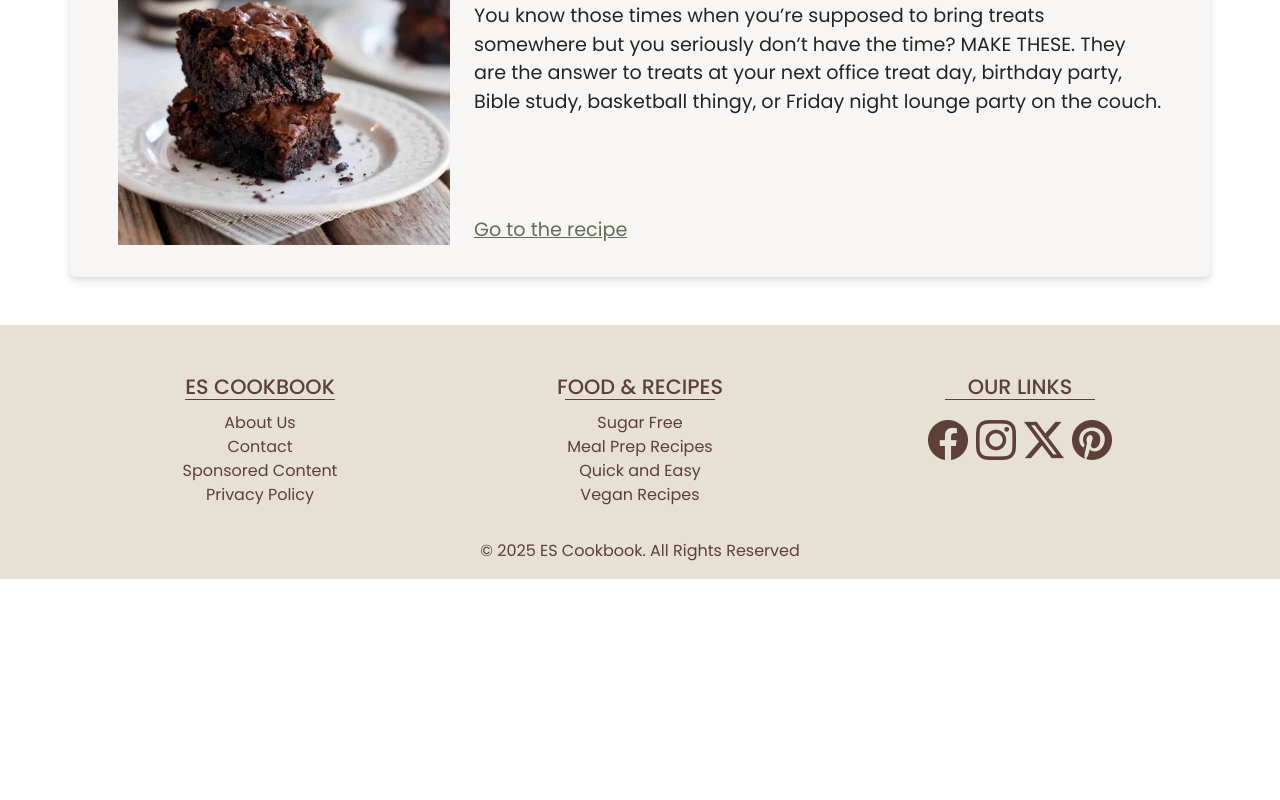
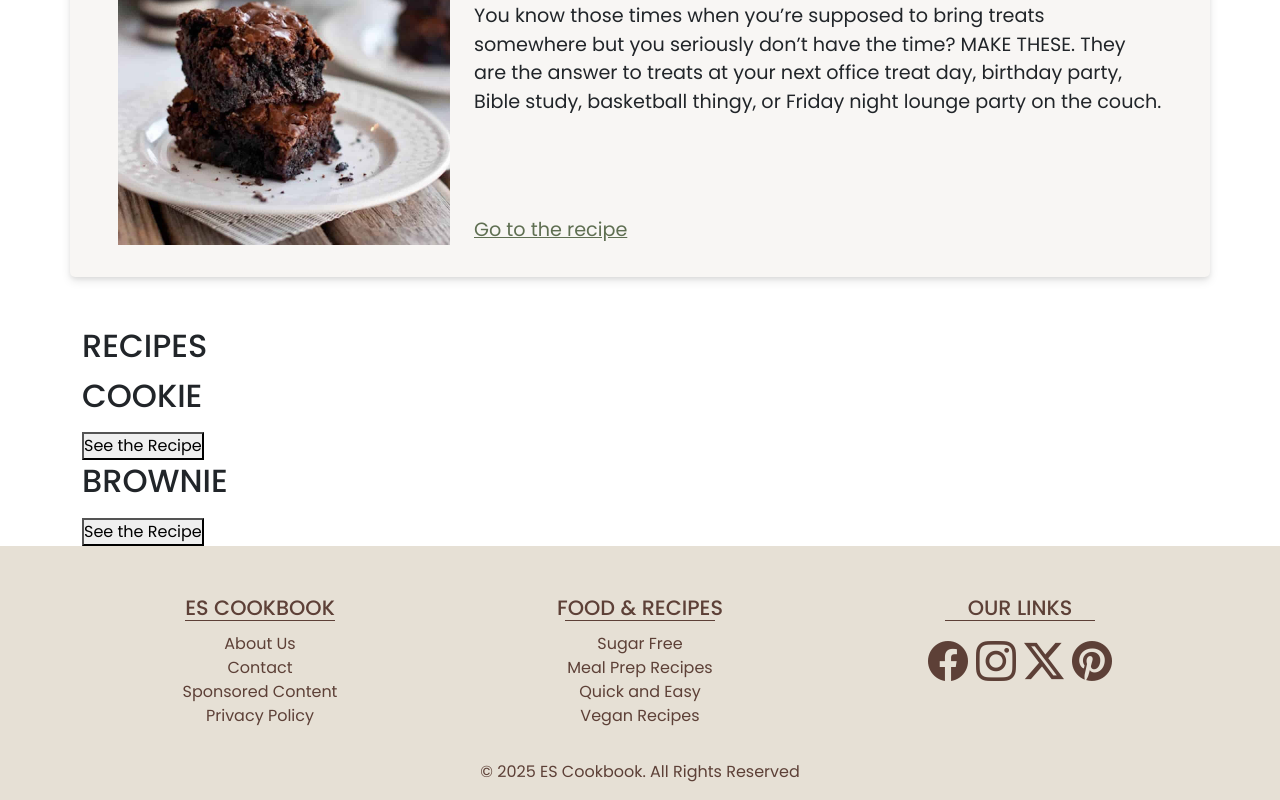
Before and after one commit to EmirSalmanDev/es_cookbook, a React (Vite) app in the folder es_cookbook/: page / in a window 1280 px wide. Shown: the part 673-1473 px from the top of the page. Before the commit the page ends 1252 px from the top, so only its background shows below. Built offline with nearby package versions, Linux system fonts and the light colour scheme; a web font is replaced by a local one.

Commit message:
routing for recipe cards

```diff
--- a/es_cookbook/src/App.jsx
+++ b/es_cookbook/src/App.jsx
@@ -4,6 +4,7 @@ import About from "./pages/About";
 import Contact from "./pages/Contact";
 import CookBookNavbar from "./components/CookBookNavbar";
 import Footer from "./components/Footer";
+import RecipeDetail from "./components/RecipeDetail";
 
 function App() {
   return (
@@ -14,6 +15,8 @@ function App() {
         <Route path="/" element={<Home />} />
         <Route path="/aboutMe" element={<About />} />
         <Route path="/contact" element={<Contact />} />
+
+        <Route path="/recipe/:id" element={<RecipeDetail />} />
       </Routes>
 
       <Footer />
--- /dev/null
+++ b/es_cookbook/src/components/RecipeDetail.jsx
@@ -0,0 +1,20 @@
+import Cookie from "../recipes/Cookie";
+import Brownie from "../recipes/Brownie";
+import { useParams } from "react-router-dom";
+
+function RecipeDetail() {
+  const { id } = useParams();
+
+  const recipes = {
+    cookie: Cookie,
+    brownie: Brownie,
+  };
+
+  const RecipeComponent = recipes[id]; // dynamic component selection
+
+  if (!RecipeComponent) return <h2>Recipe couldn't found</h2>;
+
+  return <RecipeComponent />;
+}
+
+export default RecipeDetail;
--- /dev/null
+++ b/es_cookbook/src/components/recipes.jsx
@@ -0,0 +1,12 @@
+export const recipes = [
+  {
+    id: "cookie",
+    title: "Cookie",
+    category: "sweet",
+  },
+  {
+    id: "brownie",
+    title: "Brownie",
+    category: "sweet",
+  },
+];
--- a/es_cookbook/src/pages/Home.jsx
+++ b/es_cookbook/src/pages/Home.jsx
@@ -1,8 +1,12 @@
 import { Container, Row, Col, Image } from "react-bootstrap";
 import "../styles/home.css";
 import Brownie from "../assets/brownie.jpg";
+import { recipes } from "../components/recipes";
+import { useNavigate } from "react-router-dom";
 
 function Home() {
+  const navigate = useNavigate();
+
   return (
     <>
       <div className="home-banner">
@@ -52,6 +56,25 @@ function Home() {
           </Row>
         </Container>
       </div>
+
+      <div className="recipes">
+        <Container>
+          <Row>
+            <h2>Recipes</h2>
+          </Row>
+          <Row>
+            {recipes.map((recipe) => (
+              <div key={recipe.id} className="recipe-card">
+                <h2>{recipe.title}</h2>
+                <p>{recipe.description}</p>
+                <button onClick={() => navigate(`/recipe/${recipe.id}`)}>
+                  See the Recipe
+                </button>
+              </div>
+            ))}
+          </Row>
+        </Container>
+      </div>
     </>
   );
 }
--- /dev/null
+++ b/es_cookbook/src/recipes/Brownie.jsx
@@ -0,0 +1,21 @@
+import React from "react";
+
+function Brownie() {
+  return (
+    <>
+      <div>
+        <h1>Brownie Tarifi</h1>
+        <h3>Malzemeler</h3>
+        <ul>
+          <li>200g bitter çikolata</li>
+          <li>3 yumurta</li>
+          <li>1 su bardağı şeker</li>
+        </ul>
+        <h3>Yapılışı</h3>
+        <p>Bitter çikolatayı benmari usulü erit...</p>
+      </div>
+    </>
+  );
+}
+
+export default Brownie;
--- /dev/null
+++ b/es_cookbook/src/recipes/Cookie.jsx
@@ -0,0 +1,22 @@
+import React from "react";
+
+function Cookie() {
+  return (
+    <>
+      <div>
+        <h1>Cookie Tarifi</h1>
+        <h3>Malzemeler</h3>
+        <ul>
+          <li>2 su bardağı un</li>
+          <li>1 su bardağı şeker</li>
+          <li>1 yumurta</li>
+          <li>1 paket çikolata</li>
+        </ul>
+        <h3>Yapılışı</h3>
+        <p>Önce tereyağını erit...</p>
+      </div>
+    </>
+  );
+}
+
+export default Cookie;
```
